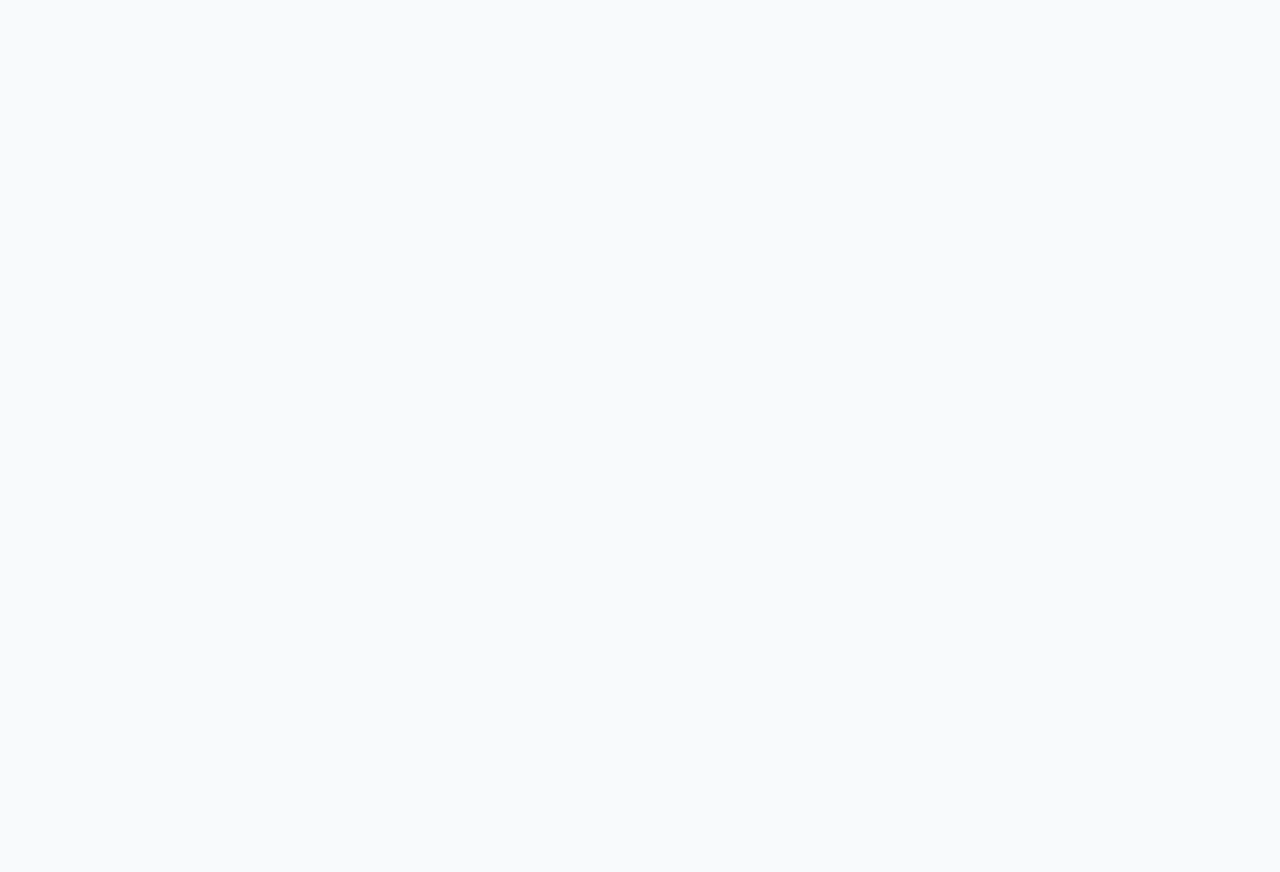
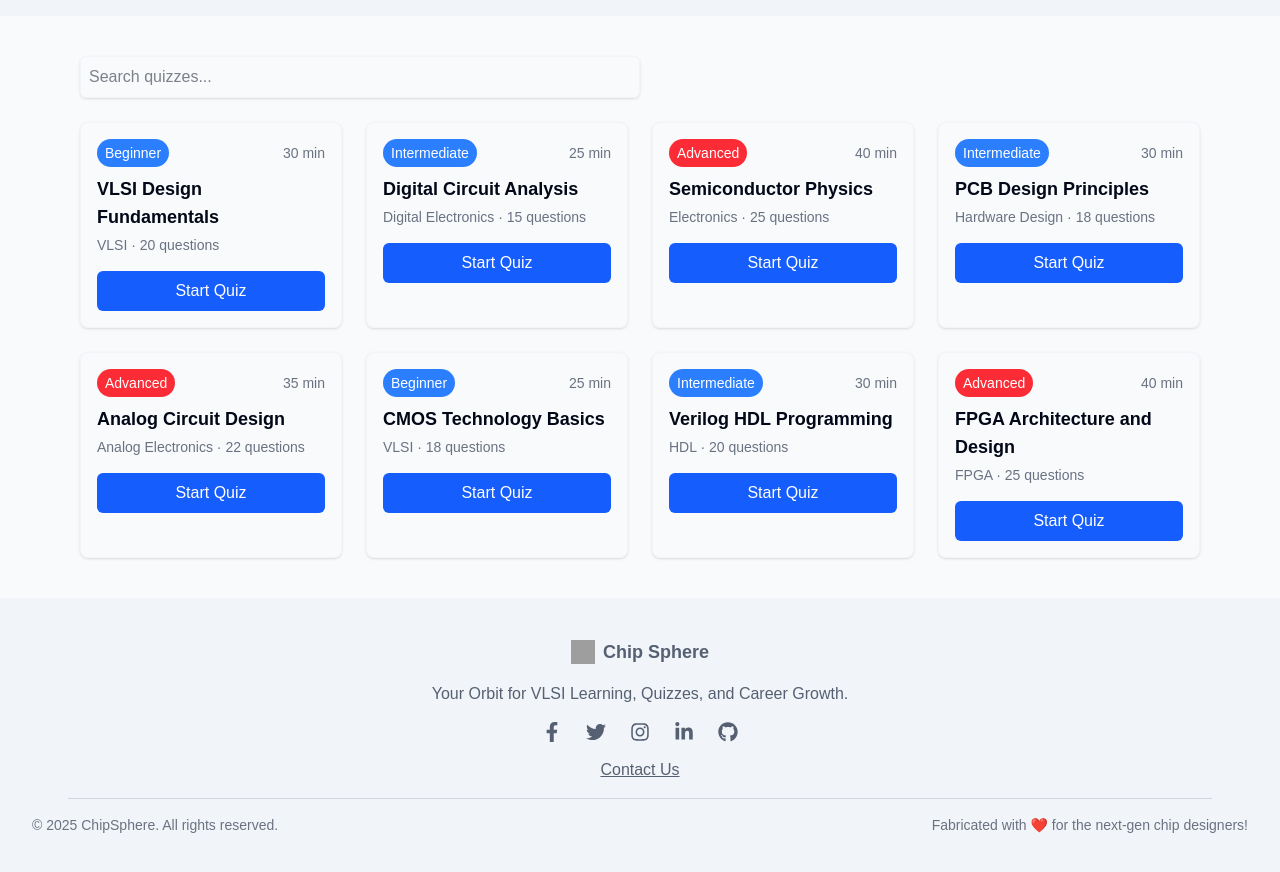
Before and after one commit to sanketyelugotla/Chip-Sphere, a Next.js app in the folder frontend/: page /quizzes in a window 1280 px wide. Shown: the part 220-1092 px from the top of the page. Before the commit the page ends 800 px from the top, so only its background shows below. Built offline with nearby package versions, Linux system fonts and the light colour scheme; grey boxes are pictures that could not be loaded.

Commit message:
quizz page done

```diff
--- /dev/null
+++ b/frontend/app/Footer.jsx
@@ -0,0 +1,66 @@
+import React from 'react';
+import {
+    FaFacebookF,
+    FaTwitter,
+    FaInstagram,
+    FaLinkedinIn,
+    FaGithub,
+} from 'react-icons/fa';
+
+const Footer = () => {
+    return (
+        <footer className="bg-[var(--secondaryBackground)] text-center text-[var(--secondaryForeground)] py-10 px-4">
+            <div className="max-w-screen-xl mx-auto space-y-4">
+                {/* Logo and Title */}
+                <div className="flex items-center justify-center space-x-2">
+                    <img
+                        src="/logo.svg"
+                        alt="Chip Sphere Logo"
+                        className="w-6 h-6"
+                    />
+                    <span className="font-semibold text-lg text-[var(--primaryForeground)]">
+                        Chip Sphere
+                    </span>
+                </div>
+
+                {/* Tagline */}
+                <p>Your Orbit for VLSI Learning, Quizzes, and Career Growth.</p>
+
+                {/* Social Icons */}
+                <div className="flex justify-center space-x-6 text-xl">
+                    <a href="#" className="hover:text-[var(--primaryForeground)]">
+                        <FaFacebookF />
+                    </a>
+                    <a href="#" className="hover:text-[var(--primaryForeground)]">
+                        <FaTwitter />
+                    </a>
+                    <a href="#" className="hover:text-[var(--primaryForeground)]">
+                        <FaInstagram />
+                    </a>
+                    <a href="#" className="hover:text-[var(--primaryForeground)]">
+                        <FaLinkedinIn />
+                    </a>
+                    <a href="#" className="hover:text-[var(--primaryForeground)]">
+                        <FaGithub />
+                    </a>
+                </div>
+
+                {/* Contact */}
+                <p className="underline cursor-pointer">Contact Us</p>
+
+                {/* Divider */}
+                <hr className="my-4 border-gray-300 w-11/12 mx-auto" />
+
+                {/* Footer Bottom */}
+                <div className="flex flex-col sm:flex-row justify-between items-center text-sm px-4 text-gray-500">
+                    <p>© 2025 ChipSphere. All rights reserved.</p>
+                    <p className="mt-2 sm:mt-0">
+                        Fabricated with <span className="text-pink-500">❤️</span> for the next-gen chip designers!
+                    </p>
+                </div>
+            </div>
+        </footer>
+    );
+};
+
+export default Footer;
--- /dev/null
+++ b/frontend/app/api/hello/route.js
@@ -0,0 +1,6 @@
+export async function GET(req) {
+    return new Response(JSON.stringify({ message: 'Hello from the backend!' }), {
+        status: 200,
+        headers: { 'Content-Type': 'application/json' },
+    });
+}
--- a/frontend/app/layout.jsx
+++ b/frontend/app/layout.jsx
@@ -1,6 +1,7 @@
 import { Geist, Geist_Mono } from "next/font/google";
 import "@/styles/globals.css";
 import Navbar from "@/components/Navbar";
+import Footer from "./Footer";
 
 const geistSans = Geist({
   variable: "--font-geist-sans",
@@ -25,6 +26,7 @@ export default function RootLayout({ children }) {
       >
         <Navbar />
         {children}
+        <Footer />
       </body>
     </html>
   );
--- a/frontend/app/quizzes/page.jsx
+++ b/frontend/app/quizzes/page.jsx
@@ -1,7 +1,117 @@
-import React from 'react'
+import React from 'react';
+
+const quizzes = [
+  {
+    level: 'Beginner',
+    title: 'VLSI Design Fundamentals',
+    duration: '30 min',
+    category: 'VLSI',
+    questions: 20,
+    color: 'blue',
+  },
+  {
+    level: 'Intermediate',
+    title: 'Digital Circuit Analysis',
+    duration: '25 min',
+    category: 'Digital Electronics',
+    questions: 15,
+    color: 'blue',
+  },
+  {
+    level: 'Advanced',
+    title: 'Semiconductor Physics',
+    duration: '40 min',
+    category: 'Electronics',
+    questions: 25,
+    color: 'red',
+  },
+  {
+    level: 'Intermediate',
+    title: 'PCB Design Principles',
+    duration: '30 min',
+    category: 'Hardware Design',
+    questions: 18,
+    color: 'blue',
+  },
+  {
+    level: 'Advanced',
+    title: 'Analog Circuit Design',
+    duration: '35 min',
+    category: 'Analog Electronics',
+    questions: 22,
+    color: 'red',
+  },
+  {
+    level: 'Beginner',
+    title: 'CMOS Technology Basics',
+    duration: '25 min',
+    category: 'VLSI',
+    questions: 18,
+    color: 'blue',
+  },
+  {
+    level: 'Intermediate',
+    title: 'Verilog HDL Programming',
+    duration: '30 min',
+    category: 'HDL',
+    questions: 20,
+    color: 'blue',
+  },
+  {
+    level: 'Advanced',
+    title: 'FPGA Architecture and Design',
+    duration: '40 min',
+    category: 'FPGA',
+    questions: 25,
+    color: 'red',
+  },
+];
 
 export default function Quizzes() {
   return (
-    <div>Quizzes</div>
-  )
+    <>
+      <div className="bg-[var(--secondaryBackground)] px-4 sm:px-10 md:px-16 lg:px-20 py-10">
+        <div className="max-w-screen-xl mx-auto">
+          <h1 className="text-2xl sm:text-3xl font-bold">Quizzes</h1>
+          <p className="text-sm sm:text-base text-[var(--secondaryForeground)] mt-2">
+            Test your knowledge with our collection of engineering quizzes. Each quiz is designed to challenge
+            your understanding and help you prepare for exams and interviews.
+          </p>
+        </div>
+      </div>
+
+
+      <div className="px-20 py-10 ">
+        <div className="flex justify-between items-center mb-6">
+          <input
+            type="text"
+            placeholder="Search quizzes..."
+            className="w-1/2 p-2 border rounded-md border-[var(--secondaryBackground)] shadow-sm"
+          />
+          {/* Filters can be added here */}
+        </div>
+
+        <div className="grid grid-cols-1 sm:grid-cols-2 lg:grid-cols-4 gap-6">
+          {quizzes.map((quiz, index) => (
+            <div key={index} className="border rounded-lg p-4 shadow-sm border-[var(--secondaryBackground)]">
+              <div className="flex justify-between items-center text-sm mb-2">
+                <span
+                  className={`px-2 py-1 rounded-full text-white ${quiz.color === 'red' ? 'bg-red-500' : 'bg-blue-500'
+                    }`}
+                >
+                  {quiz.level}
+                </span>
+                <span className="text-gray-500">{quiz.duration}</span>
+              </div>
+              <h2 className="font-semibold text-lg mb-1">{quiz.title}</h2>
+              <p className="text-sm text-gray-500 mb-4">{quiz.category} · {quiz.questions} questions</p>
+              <button className="w-full bg-blue-600 text-white py-2 rounded-md hover:bg-blue-700 transition">
+                Start Quiz
+              </button>
+            </div>
+          ))}
+        </div>
+      </div>
+    </>
+  );
 }
```
